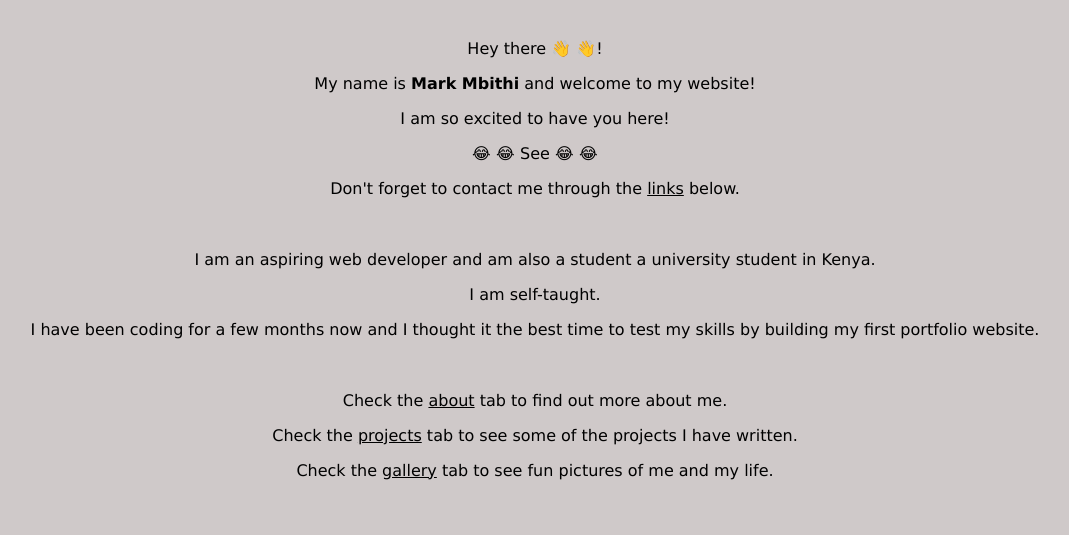
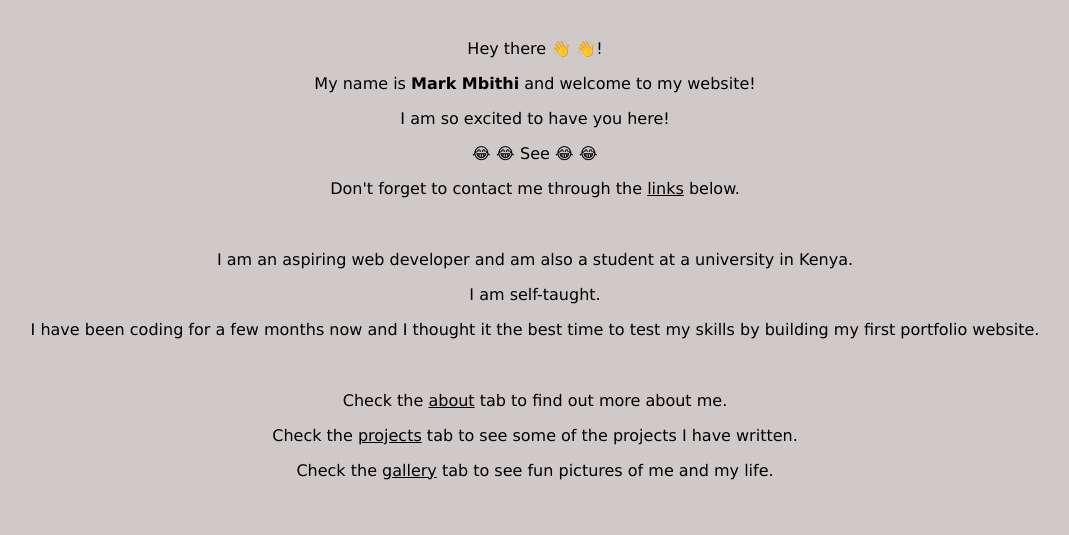
Before and after one commit to opaque-maniac/portfolio, a Django app: page / in a window 1280 px wide. Shown: the part 147-682 px from the top of the page, without its empty margins (105-1174 px from the left). Run offline with Django 4.2, Linux system fonts and the light colour scheme.

Commit message:
Update index.html

```diff
--- a/config/templates/portfolio/index.html
+++ b/config/templates/portfolio/index.html
@@ -25,7 +25,7 @@
         </article>
         <div class="separate"></div>
         <article class="intro">
-            <p>I am an aspiring web developer and am also a student a university student in Kenya.</p>
+            <p>I am an aspiring web developer and am also a student at a university in Kenya.</p>
             <p>I am self-taught.</p>
             <p>I have been coding for a few months now and I thought it the best time to test my skills by building my first portfolio website.</p>
         </article>
```
